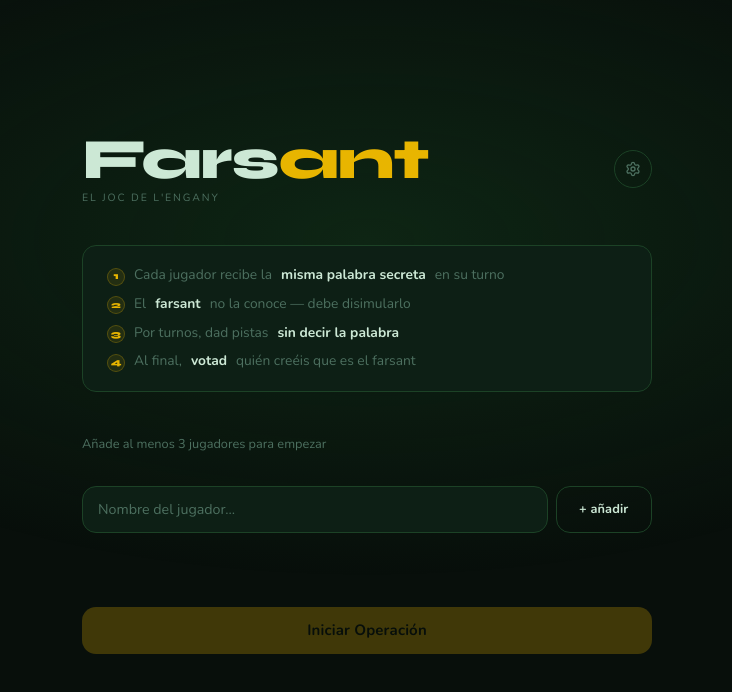
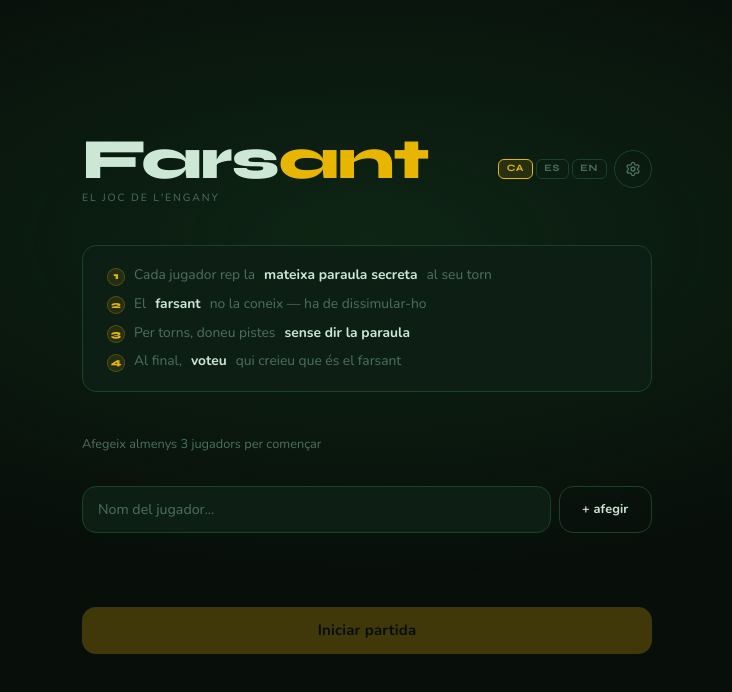
Before and after one commit to Mortyrise/ImpostorGame, a React (Vite) app: page / in a window 1280 px wide. Shown: the top 692 px of the page, without its empty margins (273-1005 px from the left). Built offline with nearby package versions, Linux system fonts and the light colour scheme.

Commit message:
feat: implement language support and localization; update game screens and settings

```diff
--- a/index.html
+++ b/index.html
@@ -3,7 +3,12 @@
   <head>
     <meta charset="UTF-8" />
     <meta name="viewport" content="width=device-width, initial-scale=1.0" />
-    <title>Farsant</title>
+    <title>Farsant – Juego del Impostor</title>
+    <meta name="description" content="Farsant és el joc de l'impostor per a grups: descobreix qui no coneix la paraula secreta. El juego del impostor digital para 3+ jugadores. The impostor party game for groups.">
+    <meta name="keywords" content="farsant, impostor, juego impostor, joc impostor, impostor game, party game, juego de mesa digital, joc de taula digital">
+    <meta property="og:title" content="Farsant – Juego del Impostor">
+    <meta property="og:description" content="Descubre al farsant entre tus amigos. El juego del impostor digital para grupos de 3 o más jugadores.">
+    <meta property="og:type" content="website">
     <link rel="preconnect" href="https://fonts.googleapis.com">
     <link rel="preconnect" href="https://fonts.gstatic.com" crossorigin>
     <link href="https://fonts.googleapis.com/css2?family=Syne:wght@700;800&family=Nunito:wght@400;600;700&display=swap" rel="stylesheet">
--- /dev/null
+++ b/src/LangContext.jsx
@@ -0,0 +1,21 @@
+import { createContext, useContext, useState, useEffect } from 'react'
+import { LANG } from './i18n.jsx'
+
+const LangContext = createContext(null)
+
+export function LangProvider({ children }) {
+  const [lang, setLang] = useState(() => localStorage.getItem('farsant-lang') || 'ca')
+
+  useEffect(() => {
+    localStorage.setItem('farsant-lang', lang)
+    document.documentElement.lang = lang
+  }, [lang])
+
+  return (
+    <LangContext.Provider value={{ lang, setLang, t: LANG[lang] }}>
+      {children}
+    </LangContext.Provider>
+  )
+}
+
+export const useLang = () => useContext(LangContext)
--- /dev/null
+++ b/src/i18n.jsx
@@ -0,0 +1,132 @@
+export const LANG = {
+  es: {
+    logoSub: 'El juego del engaño',
+    step1: 'Cada jugador recibe la **misma palabra secreta** en su turno',
+    step2: 'El **farsant** no la conoce — debe disimularlo',
+    step3: 'Por turnos, dad pistas **sin decir la palabra**',
+    step4: 'Al final, **votad** quién creéis que es el farsant',
+    addHint: 'Añade al menos 3 jugadores para empezar',
+    addBtn: '+ añadir',
+    playerPlaceholder: 'Nombre del jugador…',
+    startBtn: 'Iniciar partida',
+    impostorSummary: (n) => `${n} farsant${n > 1 ? 's' : ''}`,
+    hintSummary: (on) => `pistas: ${on ? 'activadas' : 'desactivadas'}`,
+
+    passTo: 'Pasa el dispositivo a',
+    imReady: (name) => `Soy ${name}, estoy listo`,
+    yourTurn: 'tu turno',
+    tapToReveal: 'Toca para ver tu rol',
+    youAreThe: 'eres el',
+    farsant: 'FARSANT',
+    clueLabel: 'pista:',
+    accomplice: (n) => `cómplice${n > 1 ? 's' : ''}:`,
+    wordIs: 'la palabra es',
+    allReady: 'Todos listos →',
+    coverScreen: 'Listo, tapar pantalla',
+
+    gameTitle1: '¡El juego',
+    gameTitle2: 'empieza!',
+    firstClue: 'Empieza con la primera pista',
+    gameDesc: (plural) =>
+      `Discutid, haced preguntas y votad a quién creéis que es ${plural ? 'uno de los farsants' : 'el farsant'}. El farsant gana si consigue pasar desapercibido.`,
+    newGame: 'Nueva partida',
+
+    settingsTitle: 'AJUSTES',
+    impostors: 'Farsants',
+    maxFor: (max, count) => `máx. ${max} para ${count} jugadores`,
+    addPlayersFirst: 'añade jugadores para ajustar',
+    hintToFarsant: 'Pista al farsant',
+    hintDesc: 'el farsant recibe una pista vaga sobre la categoría de la palabra',
+    save: 'Guardar',
+  },
+
+  ca: {
+    logoSub: "El joc de l'engany",
+    step1: 'Cada jugador rep la **mateixa paraula secreta** al seu torn',
+    step2: 'El **farsant** no la coneix — ha de dissimular-ho',
+    step3: 'Per torns, doneu pistes **sense dir la paraula**',
+    step4: 'Al final, **voteu** qui creieu que és el farsant',
+    addHint: 'Afegeix almenys 3 jugadors per començar',
+    addBtn: '+ afegir',
+    playerPlaceholder: 'Nom del jugador…',
+    startBtn: 'Iniciar partida',
+    impostorSummary: (n) => `${n} farsant${n > 1 ? 's' : ''}`,
+    hintSummary: (on) => `pistes: ${on ? 'activades' : 'desactivades'}`,
+
+    passTo: 'Passa el dispositiu a',
+    imReady: (name) => `Soc ${name}, estic llest`,
+    yourTurn: 'el teu torn',
+    tapToReveal: 'Toca per veure el teu rol',
+    youAreThe: 'ets el',
+    farsant: 'FARSANT',
+    clueLabel: 'pista:',
+    accomplice: (n) => `còmplice${n > 1 ? 's' : ''}:`,
+    wordIs: 'la paraula és',
+    allReady: 'Tots a punt →',
+    coverScreen: 'Llest, tapeu la pantalla',
+
+    gameTitle1: 'El joc',
+    gameTitle2: 'comença!',
+    firstClue: 'Comença amb la primera pista',
+    gameDesc: (plural) =>
+      `Discutiu, feu preguntes i voteu a qui creieu que és ${plural ? 'un dels farsants' : 'el farsant'}. El farsant guanya si aconsegueix passar desapercebut.`,
+    newGame: 'Nova partida',
+
+    settingsTitle: 'AJUSTOS',
+    impostors: 'Farsants',
+    maxFor: (max, count) => `màx. ${max} per a ${count} jugadors`,
+    addPlayersFirst: 'afegeix jugadors per ajustar',
+    hintToFarsant: 'Pista al farsant',
+    hintDesc: 'el farsant rep una pista vaga sobre la categoria de la paraula',
+    save: 'Desar',
+  },
+
+  en: {
+    logoSub: 'The deception game',
+    step1: 'Each player receives the **same secret word** on their turn',
+    step2: 'The **farsant** doesn\'t know it — they must blend in',
+    step3: 'Take turns giving clues **without saying the word**',
+    step4: 'At the end, **vote** on who you think is the farsant',
+    addHint: 'Add at least 3 players to start',
+    addBtn: '+ add',
+    playerPlaceholder: 'Player name…',
+    startBtn: 'Start game',
+    impostorSummary: (n) => `${n} farsant${n > 1 ? 's' : ''}`,
+    hintSummary: (on) => `hints: ${on ? 'on' : 'off'}`,
+
+    passTo: 'Pass the device to',
+    imReady: (name) => `I'm ${name}, ready`,
+    yourTurn: 'your turn',
+    tapToReveal: 'Tap to reveal your role',
+    youAreThe: 'you are the',
+    farsant: 'FARSANT',
+    clueLabel: 'clue:',
+    accomplice: (n) => `accomplice${n > 1 ? 's' : ''}:`,
+    wordIs: 'the word is',
+    allReady: 'Everyone ready →',
+    coverScreen: 'Ready, cover screen',
+
+    gameTitle1: 'The game',
+    gameTitle2: 'begins!',
+    firstClue: 'Start with the first clue',
+    gameDesc: (plural) =>
+      `Discuss, ask questions and vote on who you think is ${plural ? 'one of the farsants' : 'the farsant'}. The farsant wins if they avoid detection.`,
+    newGame: 'New game',
+
+    settingsTitle: 'SETTINGS',
+    impostors: 'Farsants',
+    maxFor: (max, count) => `max. ${max} for ${count} players`,
+    addPlayersFirst: 'add players to adjust',
+    hintToFarsant: 'Hint to farsant',
+    hintDesc: 'the farsant receives a vague hint about the word\'s category',
+    save: 'Save',
+  },
+}
+
+/** Renders a translation string with **bold** markers as <strong> */
+export function B({ text }) {
+  const parts = text.split(/\*\*(.*?)\*\*/)
+  return parts.map((part, i) =>
+    i % 2 === 1 ? <strong key={i}>{part}</strong> : part
+  )
+}
--- a/src/index.css
+++ b/src/index.css
@@ -72,6 +72,40 @@ body::before {
 }
 
 .divider { height: 1px; background: var(--border); }
+
+/* ── Header actions ────────────────────────────────────── */
+.header-actions {
+  display: flex;
+  align-items: center;
+  gap: 0.5rem;
+}
+
+/* ── Lang switcher ─────────────────────────────────────── */
+.lang-switcher {
+  display: flex;
+  gap: 0.2rem;
+}
+
+.lang-btn {
+  font-family: var(--font-display);
+  font-size: 0.65rem;
+  font-weight: 700;
+  letter-spacing: 0.08em;
+  padding: 0.28rem 0.5rem;
+  border-radius: 6px;
+  border: 1px solid var(--border);
+  background: transparent;
+  color: var(--muted);
+  cursor: pointer;
+  transition: border-color 0.15s, color 0.15s, background 0.15s;
+  line-height: 1;
+}
+.lang-btn:hover { border-color: var(--border-hi); color: var(--text); }
+.lang-btn.active {
+  background: rgba(232,181,0,0.12);
+  border-color: var(--accent);
+  color: var(--accent);
+}
 
 /* ── Logo ──────────────────────────────────────────────── */
 .logo-block { display: flex; flex-direction: column; gap: 2px; }
--- a/src/main.jsx
+++ b/src/main.jsx
@@ -1,10 +1,13 @@
 import React from 'react'
 import ReactDOM from 'react-dom/client'
 import App from './App'
+import { LangProvider } from './LangContext'
 import './index.css'
 
 ReactDOM.createRoot(document.getElementById('root')).render(
   <React.StrictMode>
-    <App />
+    <LangProvider>
+      <App />
+    </LangProvider>
   </React.StrictMode>
 )
--- a/src/screens/SetupScreen.jsx
+++ b/src/screens/SetupScreen.jsx
@@ -1,12 +1,21 @@
 import { useState } from 'react'
 import { Settings, X } from 'lucide-react'
+import { useLang } from '../LangContext'
+import { B } from '../i18n.jsx'
 
 function capitalizeName(str) {
   return str.replace(/\b\w/g, c => c.toUpperCase())
 }
 
+const LANGS = [
+  { code: 'ca', label: 'CA' },
+  { code: 'es', label: 'ES' },
+  { code: 'en', label: 'EN' },
+]
+
 export default function SetupScreen({ players, setPlayers, settings, onOpenSettings, onStart }) {
   const [input, setInput] = useState('')
+  const { t, lang, setLang } = useLang()
 
   function addPlayer() {
     const name = capitalizeName(input.trim())
@@ -27,21 +36,34 @@ export default function SetupScreen({ players, setPlayers, settings, onOpenSetti
         <div className="row-between">
           <div className="logo-block">
             <h1 className="logo">Fars<em>ant</em></h1>
-            <p className="logo-sub">El joc de l'engany</p>
+            <p className="logo-sub">{t.logoSub}</p>
           </div>
-          <button className="icon-btn" onClick={onOpenSettings} title="Ajustes"><Settings size={16} /></button>
+          <div className="header-actions">
+            <div className="lang-switcher">
+              {LANGS.map(({ code, label }) => (
+                <button
+                  key={code}
+                  className={`lang-btn${lang === code ? ' active' : ''}`}
+                  onClick={() => setLang(code)}
+                >
+                  {label}
+                </button>
+              ))}
+            </div>
+            <button className="icon-btn" onClick={onOpenSettings} title="Ajustes"><Settings size={16} /></button>
+          </div>
         </div>
 
         <div className="how-to-play">
           <ol className="how-steps">
-            <li>Cada jugador recibe la <strong>misma palabra secreta</strong> en su turno</li>
-            <li>El <strong>farsant</strong> no la conoce — debe disimularlo</li>
-            <li>Por turnos, dad pistas <strong>sin decir la palabra</strong></li>
-            <li>Al final, <strong>votad</strong> quién creéis que es el farsant</li>
+            <li><B text={t.step1} /></li>
+            <li><B text={t.step2} /></li>
+            <li><B text={t.step3} /></li>
+            <li><B text={t.step4} /></li>
           </ol>
         </div>
 
-        <p className="subtitle" style={{ marginTop: '0.75rem' }}>Añade al menos 3 jugadores para empezar</p>
+        <p className="subtitle" style={{ marginTop: '0.75rem' }}>{t.addHint}</p>
 
         <div className="input-row">
           <input
@@ -49,11 +71,11 @@ export default function SetupScreen({ players, setPlayers, settings, onOpenSetti
             value={input}
             onChange={e => setInput(e.target.value)}
             onKeyDown={e => e.key === 'Enter' && addPlayer()}
-            placeholder="Nombre del jugador…"
+            placeholder={t.playerPlaceholder}
             maxLength={20}
             autoComplete="off"
           />
-          <button className="btn btn-secondary" onClick={addPlayer}>+ añadir</button>
+          <button className="btn btn-secondary" onClick={addPlayer}>{t.addBtn}</button>
         </div>
 
         <ul className="player-list">
@@ -68,13 +90,12 @@ export default function SetupScreen({ players, setPlayers, settings, onOpenSetti
 
         {canStart && (
           <p className="settings-summary">
-            {settings.numImpostors} impostor{settings.numImpostors > 1 ? 'es' : ''} ·{' '}
-            pistas: {settings.hintMode ? 'activadas' : 'desactivadas'}
+            {t.impostorSummary(settings.numImpostors)} · {t.hintSummary(settings.hintMode)}
           </p>
         )}
 
         <button className="btn btn-primary" style={{ marginTop: '0.75rem' }} disabled={!canStart} onClick={onStart}>
-          Iniciar Operación
+          {t.startBtn}
         </button>
       </div>
     </div>
```
Also changed, not shown: src/screens/GameScreen.jsx (+8 -6 lines), src/screens/RevealScreen.jsx (+12 -12 lines), src/screens/SettingsScreen.jsx (+9 -9 lines).
